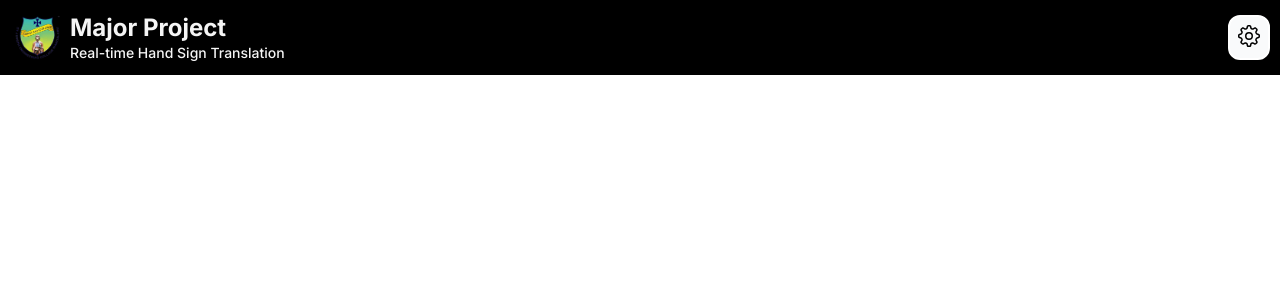
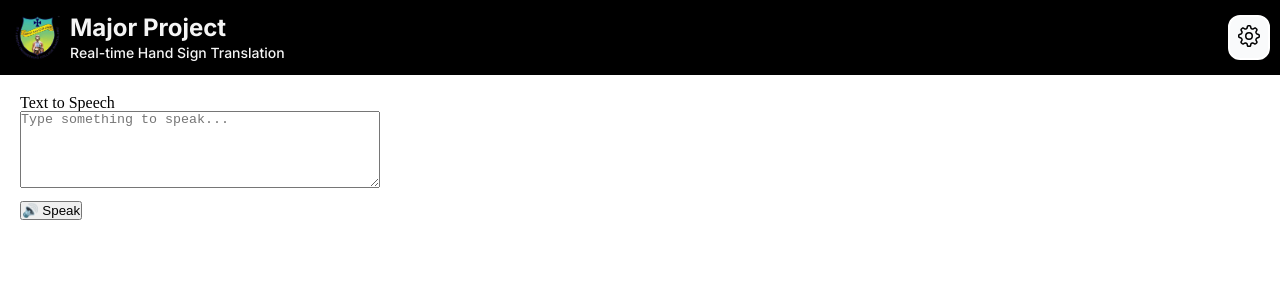
Before and after one commit to Balakrishna-2003/Real-time-Sign-Language-Detection-Tensorflow, a React (Vite) app: page /testing in a window 1280 px wide. Shown: the top 300 px of the page. Built offline with nearby package versions, Linux system fonts and the light colour scheme.

Commit message:
made little changes

```diff
--- a/src/App.jsx
+++ b/src/App.jsx
@@ -10,6 +10,7 @@ import { Camera } from '@mediapipe/camera_utils';
 import Page from './components/page';
 import Home from './Home';
 import Navbar from './components/Navbar';
+import Testing from './components/testing';
 
 function App() {
 
@@ -21,6 +22,7 @@ function App() {
           <Route path='/' element={<Navigate to='/Page'/>} />
           <Route path='/Page' element={<Page/>}/>
           <Route path='/Home' element={<Home/>}/>
+          <Route path='/testing' element={<Testing/>}/>
         </Routes>
       </BrowserRouter>
     </div>
--- a/src/components/page.jsx
+++ b/src/components/page.jsx
@@ -43,9 +43,9 @@ export default function () {
 
   const [currWord, setCurrWord] = useState('');
   const [prediction, setPrediction] = useState('');
-  const [predictedWord, setPredictedWord] = useState('');
+  const [predictedWord, setPredictedWord] = useState("");
 
-  const [translatedSen, setTranslatedSen] = useState('');
+  const [translatedSen, setTranslatedSen] = useState("");
   const [translationLang, setTranslationLang] = useState('en');
 
   const [words, setWords] = useState([]);
@@ -77,6 +77,15 @@ export default function () {
 
     loadModel(); //loading the tensorflow model
   }, []);
+
+
+  const handleSpeak = () => {
+    if (!translatedSen) return;
+
+    const utterance = new SpeechSynthesisUtterance(translatedSen);
+    utterance.lang = "hi-IN"; // You can change this
+    speechSynthesis.speak(utterance);
+  };
 
 
   async function handleTranslate(data) {
@@ -468,6 +477,9 @@ export default function () {
           <div className="predictedWord">
             {translatedSen}
           </div>
+          <button onClick={handleSpeak} style={{ marginTop: "10px" }}>
+        🔊 Speak
+      </button>
         </div>
       </div>
     </div>
--- /dev/null
+++ b/src/components/testing.jsx
@@ -0,0 +1,31 @@
+import React, { useState } from "react";
+
+function TextToSpeech() {
+  const [text, setText] = useState("");
+
+  const handleSpeak = () => {
+    if (!text) return;
+
+    const utterance = new SpeechSynthesisUtterance(text);
+    utterance.lang = "hi-IN"; // You can change this
+    speechSynthesis.speak(utterance);
+  };
+
+  return (
+    <div style={{ padding: "20px", maxWidth: "400px" }}>
+      <h2>Text to Speech</h2>
+      <textarea
+        rows="5"
+        style={{ width: "100%" }}
+        value={text}
+        onChange={(e) => setText(e.target.value)}
+        placeholder="Type something to speak..."
+      />
+      <button onClick={handleSpeak} style={{ marginTop: "10px" }}>
+        🔊 Speak
+      </button>
+    </div>
+  );
+}
+
+export default TextToSpeech;
```
